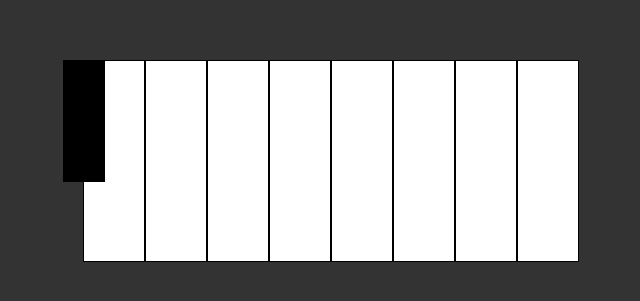
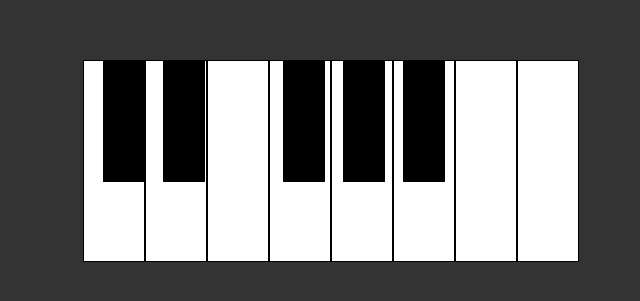
Before and after one commit to YabesRBLXYT/Piano, a plain HTML site: page index.html in a window 1280 px wide. Shown: the part 239-540 px from the top of the page, without its empty margins (309-949 px from the left). Drawn offline with Linux system fonts and the light colour scheme.

Commit message:
Update index.html

```diff
--- a/index.html
+++ b/index.html
@@ -24,21 +24,44 @@
             height: 200px;
             cursor: pointer;
             display: inline-block;
+            position: relative;
+            z-index: 1;
         }
 
         .white {
             width: 60px;
             background-color: white;
-            z-index: 1;
         }
 
         .black {
             width: 40px;
             background-color: black;
+            height: 120px;
             position: absolute;
-            height: 120px;
             margin-left: -20px;
             z-index: 2;
+            top: 0;
+        }
+
+        .white:nth-of-type(1) {
+            margin-left: 0;
+        }
+
+        /* Positioning black keys correctly between white keys */
+        .black[data-note="C#"] {
+            left: 40px;
+        }
+        .black[data-note="D#"] {
+            left: 100px;
+        }
+        .black[data-note="F#"] {
+            left: 220px;
+        }
+        .black[data-note="G#"] {
+            left: 280px;
+        }
+        .black[data-note="A#"] {
+            left: 340px;
         }
 
         .key:active {
@@ -83,15 +106,16 @@
 
         function playNote(note) {
             const audio = new Audio(notes[note]);
-            audio.play();
+            audio.play();  // Play sound once
         }
 
+        // Add click event listeners to each key
         document.querySelectorAll('.key').forEach(key => {
-            key.addEventListener('click', () => {
+            key.addEventListener('mousedown', () => {
                 const note = key.getAttribute('data-note');
                 playNote(note);
             });
         });
     </script>
 </body>
-          </html>
+</html>
```
